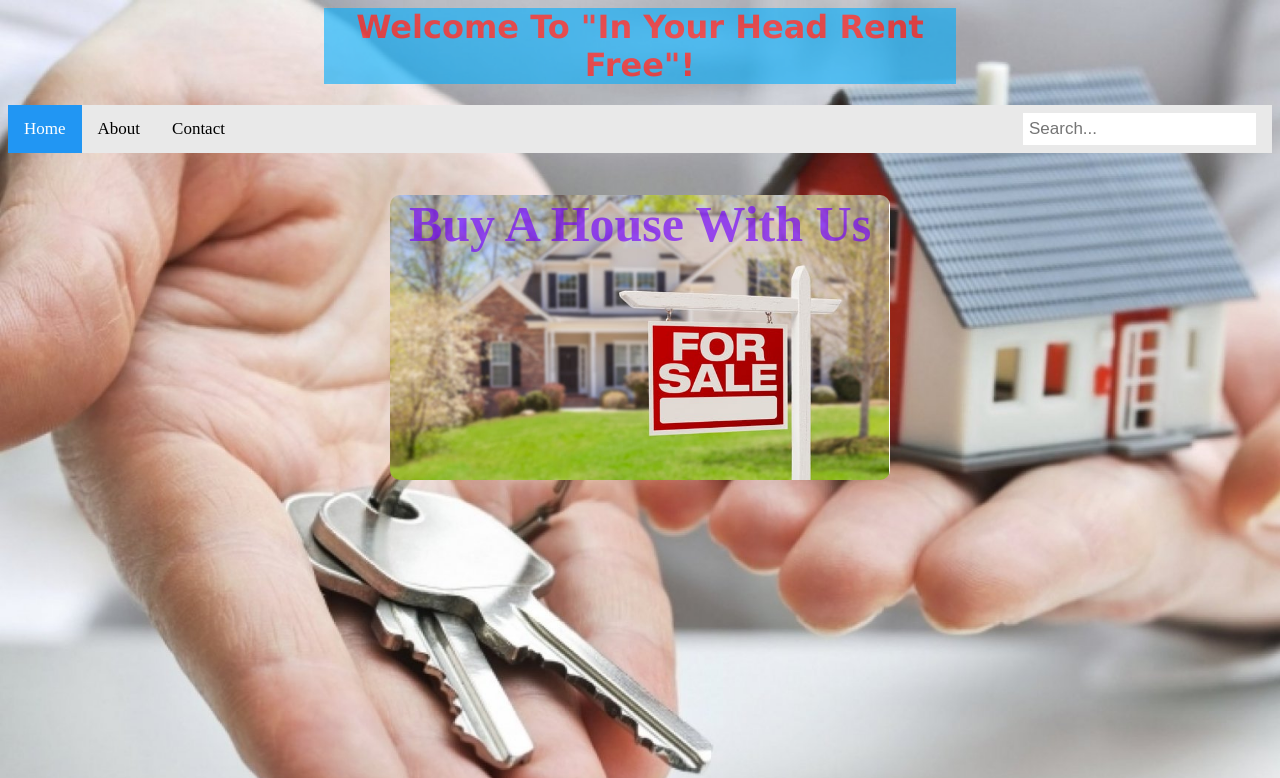
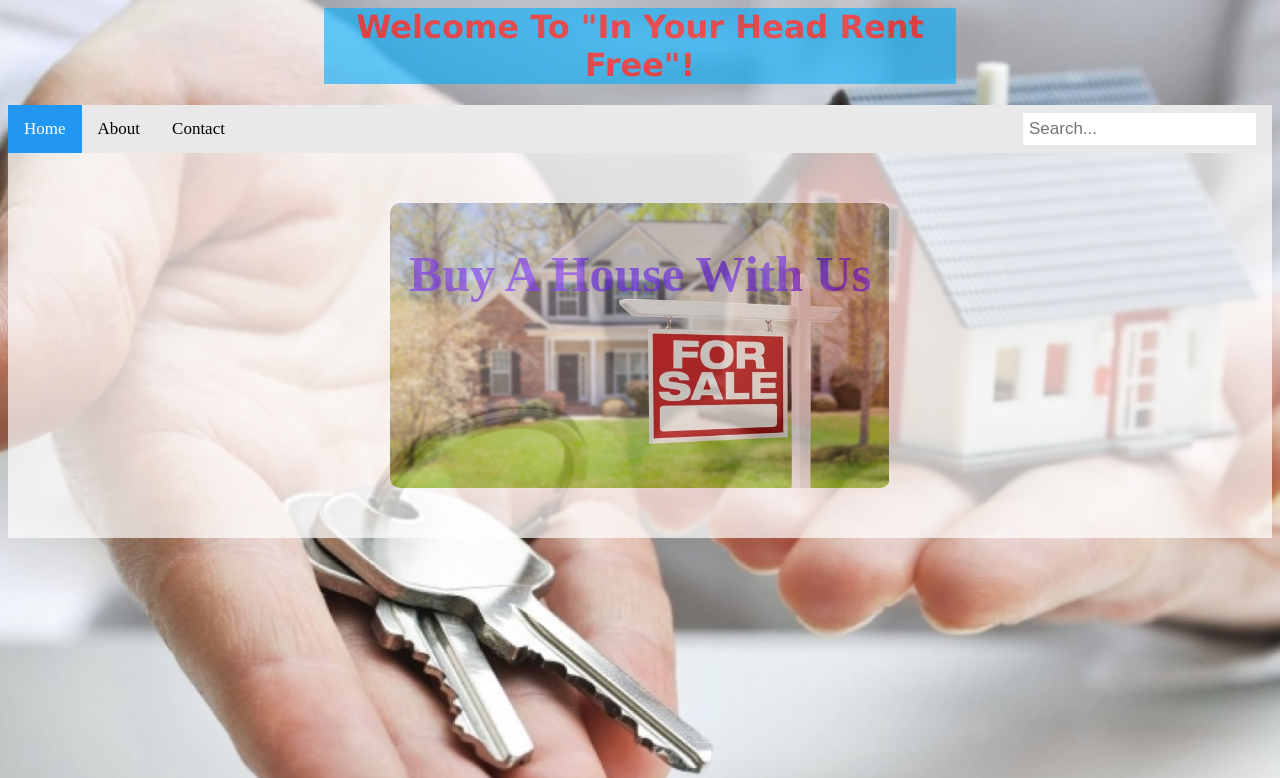
Before and after one commit to pshankar1/propertY, a PHP site: page /src/buyer.html in a window 1280 px wide. Shown: the top 778 px of the page. Run offline with PHP 8.4, Linux system fonts and the light colour scheme.

Commit message:
More styling

```diff
--- a/Milestone-4/css/buyer.css
+++ b/Milestone-4/css/buyer.css
@@ -17,8 +17,16 @@ h1{
     margin-right:auto;
 }
 h2{
-    color:rgba(115, 0, 255, 0.658);
+    color:rgba(89, 0, 255, 0.658);
     font-size:50px;
+}
+.bdy{
+    display:flex;
+    padding-top:50px;
+    padding-bottom:5px;
+    background-color:white;
+    padding-bottom:50px;
+    opacity:0.7;
 }
 .contain{
     text-align:center;
@@ -35,6 +43,7 @@ h2{
     width:500px;
     height:285px;
     border-radius:10px;
+    opacity:1;
 }
 .contain:hover {
     box-shadow: 0 8px 8px 0 rgba(0,0,0,0.2);
--- a/Milestone-4/src/buyer.html
+++ b/Milestone-4/src/buyer.html
@@ -13,8 +13,10 @@
             <a href="#contact">Contact</a>
             <input type="text" placeholder="Search...">
         </div>
-        <div class = "contain">
-            <h2>Buy A House With Us</h2>
+        <div class = "bdy">
+            <div class = "contain">
+                <h2>Buy A House With Us</h2>
+            </div>
         </div>
     </body>
 </html>
```
